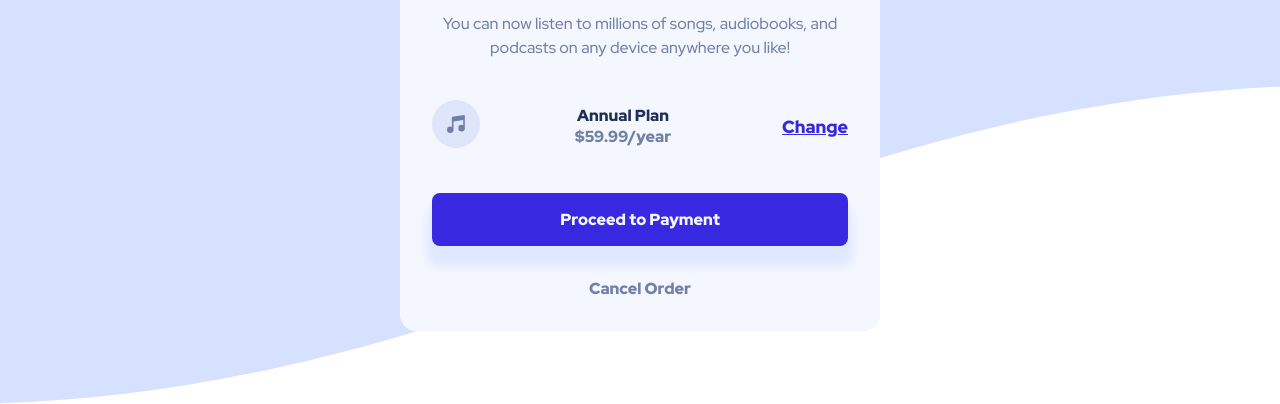
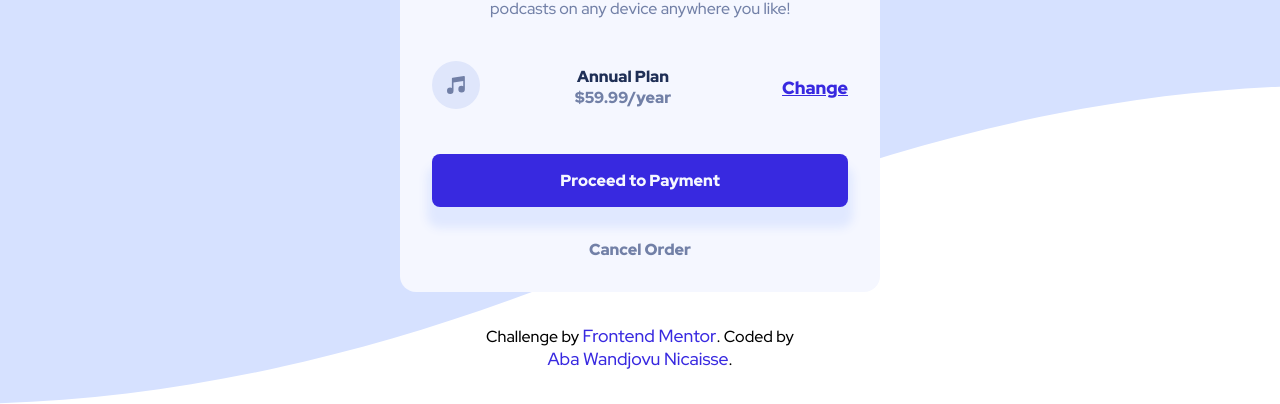
Before and after one commit to abanicaisse/order-summary, a plain HTML site: page index.html in a window 1280 px wide. Shown: the part 396-800 px from the top of the page. Drawn offline with Linux system fonts and the light colour scheme; files whose address does not match are found by name.

Commit message:
added the footer

```diff
--- a/css/style.css
+++ b/css/style.css
@@ -124,6 +124,18 @@ body {
     color: var(--neutral-dark-blue);
 }
 
+footer {
+    width: min(20rem, 85%);
+    text-align: center;
+    margin-top: 2rem;
+}
+
+footer a {
+    color: var(--primary-bright-blue);
+    font-size: 1.1rem;
+    text-decoration: none;
+}
+
 @media screen and (min-width: 1200px) {
     body {
         background: url(/order_summary/images/pattern-background-desktop.svg) no-repeat center center / cover;
--- a/index.html
+++ b/index.html
@@ -43,12 +43,12 @@
     </div>
   </main>
 
-  <!-- <footer>
+  <footer>
     <div class="attribution">
       Challenge by <a href="https://www.frontendmentor.io?ref=challenge" target="_blank">Frontend Mentor</a>.
-      Coded by <a href="#">Aba Wandjovu Nicaisse</a>.
+      Coded by <a href="https://www.github.com/abanicaisse">Aba Wandjovu Nicaisse</a>.
     </div>
-  </footer> -->
+  </footer>
 </body>
 
 </html>
```
